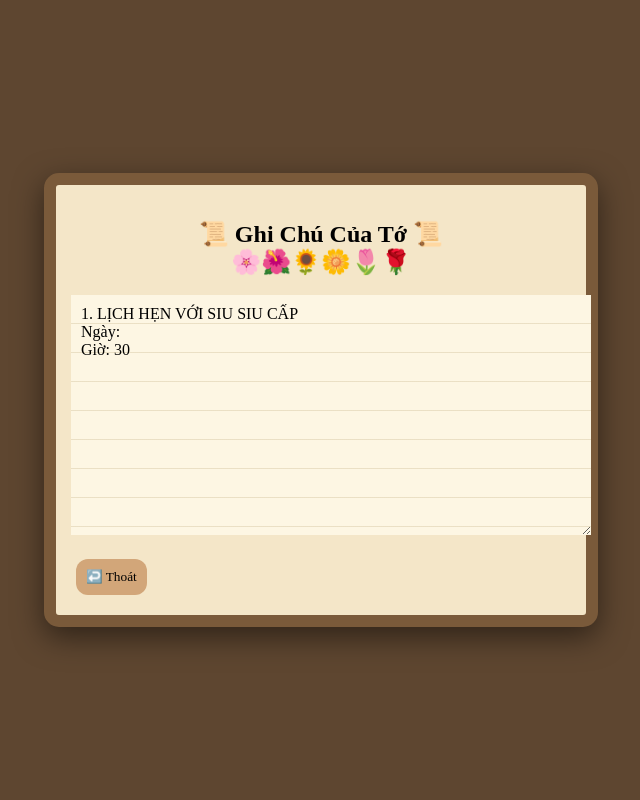
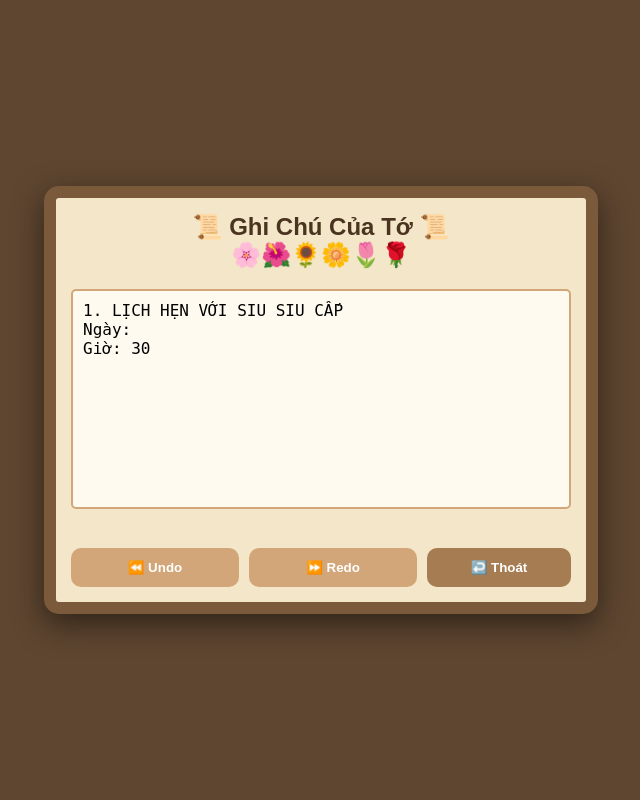
Before and after one commit to tramy0709/cute-notebook, a Flask app: page /note in a window 1280 px wide. Shown: the whole page, without its empty margins (319-959 px from the left). Run offline with Flask 3, Linux system fonts and the light colour scheme; data comes from the database, SQL or seed files in the repository; both versions use the stored data as it was after the commit.

Commit message:
add undo redo feature

```diff
--- a/app.py
+++ b/app.py
@@ -1,52 +1,64 @@
-import os
 from flask import Flask, render_template, request, jsonify
 import sqlite3
 
 app = Flask(__name__)
 
-DB_NAME = os.path.join(os.getcwd(), "note.db")
+DB_NAME = "note.db"
 
+# ================== INIT DB ==================
 def init_db():
     conn = sqlite3.connect(DB_NAME)
     cursor = conn.cursor()
 
+    # Bảng note chính
     cursor.execute("""
-        CREATE TABLE IF NOT EXISTS notes (
-            id INTEGER PRIMARY KEY,
-            content TEXT
-        )
+    CREATE TABLE IF NOT EXISTS notes (
+        id INTEGER PRIMARY KEY,
+        content TEXT
+    )
     """)
 
+    # Bảng history (để undo)
+    cursor.execute("""
+    CREATE TABLE IF NOT EXISTS history (
+        id INTEGER PRIMARY KEY AUTOINCREMENT,
+        content TEXT
+    )
+    """)
+
+    # Bảng redo (để redo) - MỚI
+    cursor.execute("""
+    CREATE TABLE IF NOT EXISTS redo (
+        id INTEGER PRIMARY KEY AUTOINCREMENT,
+        content TEXT
+    )
+    """)
+
+    # Tạo note mặc định nếu chưa có
     cursor.execute("SELECT * FROM notes WHERE id=1")
     if cursor.fetchone() is None:
         cursor.execute("INSERT INTO notes (id, content) VALUES (1, '')")
+        # Lưu bản ghi đầu tiên vào history để có mốc undo
+        cursor.execute("INSERT INTO history (content) VALUES ('')")
 
     conn.commit()
     conn.close()
 
 
+# ================== GET NOTE ==================
 def get_note():
     conn = sqlite3.connect(DB_NAME)
     cursor = conn.cursor()
-
     cursor.execute("SELECT content FROM notes WHERE id=1")
     result = cursor.fetchone()
-
     conn.close()
     return result[0] if result else ""
 
 
-def save_note(content):
-    conn = sqlite3.connect(DB_NAME)
-    cursor = conn.cursor()
-
-    cursor.execute("UPDATE notes SET content=? WHERE id=1", (content,))
-    conn.commit()
-    conn.close()
-
+# ================== ROUTES ==================
 
 @app.route('/')
-def cover():
+def home():
     return render_template('cover.html')
 
 
@@ -56,15 +68,92 @@ def note():
     return render_template('detail.html', note=note_content)
 
 
-# 🔥 API auto save
+# AUTO SAVE
 @app.route('/save', methods=['POST'])
 def auto_save():
     data = request.json
     content = data.get("content", "")
-    save_note(content)
+
+    conn = sqlite3.connect(DB_NAME)
+    cursor = conn.cursor()
+
+    # Khi có thay đổi mới, các hành động Redo cũ không còn giá trị -> Xóa Redo
+    cursor.execute("DELETE FROM redo")
+
+    # Lưu vào history
+    cursor.execute("INSERT INTO history (content) VALUES (?)", (content,))
+
+    # Update note hiện tại
+    cursor.execute("UPDATE notes SET content=? WHERE id=1", (content,))
+
+    conn.commit()
+    conn.close()
     return jsonify({"status": "saved"})
+
+
+# UNDO
+@app.route('/undo', methods=['POST'])
+def undo():
+    conn = sqlite3.connect(DB_NAME)
+    cursor = conn.cursor()
+
+    # Lấy 2 bản ghi gần nhất từ history (hiện tại và trước đó)
+    cursor.execute("SELECT id, content FROM history ORDER BY id DESC LIMIT 2")
+    rows = cursor.fetchall()
+
+    if len(rows) < 2:
+        conn.close()
+        return jsonify({"content": rows[0][1] if rows else ""})
+
+    current_id = rows[0][0]
+    current_content = rows[0][1]
+    previous_content = rows[1][1]
+
+    # Đưa nội dung hiện tại vào Redo
+    cursor.execute("INSERT INTO redo (content) VALUES (?)", (current_content,))
+
+    # Xóa nội dung hiện tại khỏi history
+    cursor.execute("DELETE FROM history WHERE id=?", (current_id,))
+
+    # Cập nhật note chính về bản ghi cũ hơn
+    cursor.execute("UPDATE notes SET content=? WHERE id=1", (previous_content,))
+
+    conn.commit()
+    conn.close()
+    return jsonify({"content": previous_content})
+
+
+# REDO
+@app.route('/redo', methods=['POST'])
+def redo():
+    conn = sqlite3.connect(DB_NAME)
+    cursor = conn.cursor()
+
+    # Lấy bản ghi cuối cùng trong bảng Redo
+    cursor.execute("SELECT id, content FROM redo ORDER BY id DESC LIMIT 1")
+    row = cursor.fetchone()
+
+    if row:
+        redo_id = row[0]
+        redo_content = row[1]
+
+        # Đưa nội dung này quay lại history
+        cursor.execute("INSERT INTO history (content) VALUES (?)", (redo_content,))
+
+        # Cập nhật vào note chính
+        cursor.execute("UPDATE notes SET content=? WHERE id=1", (redo_content,))
+
+        # Xóa khỏi bảng redo
+        cursor.execute("DELETE FROM redo WHERE id=?", (redo_id,))
+
+        conn.commit()
+        conn.close()
+        return jsonify({"content": redo_content})
+
+    conn.close()
+    return jsonify({"content": get_note()})
 
 
 if __name__ == '__main__':
     init_db()
-    app.run()
+    app.run(debug=True)
--- a/templates/detail.html
+++ b/templates/detail.html
@@ -4,7 +4,7 @@
 <meta charset="UTF-8">
 <meta name="viewport" content="width=device-width, initial-scale=1.0">
 
-<title>Ghi chú</title>
+<title>Notebook</title>
 
 <style>
 body {
@@ -14,9 +14,9 @@ body {
     justify-content: center;
     align-items: center;
     height: 100vh;
+    font-family: Arial, sans-serif;
 }
 
-/* khung gỗ */
 .frame {
     width: 95%;
     max-width: 500px;
@@ -27,49 +27,63 @@ body {
     box-shadow: 0 10px 30px rgba(0,0,0,0.5);
 }
 
-/* title */
 h2 {
     text-align: center;
-    font-family: serif;
+    color: #4a3420;
+    margin-top: 0;
 }
 
-/* textarea kiểu giấy dòng */
 textarea {
     width: 100%;
     height: 220px;
-    border: none;
+    border: 2px solid #d2a679;
+    border-radius: 5px;
     padding: 10px;
     font-size: 16px;
-    font-family: serif;
-    background: repeating-linear-gradient(
-        to bottom,
-        #fdf6e3,
-        #fdf6e3 28px,
-        #d8c9a6 29px
-    );
+    background: #fffaf0;
     outline: none;
+    box-sizing: border-box;
+    resize: none;
 }
 
-/* buttons */
 .actions {
     display: flex;
-    justify-content: space-between;
+    gap: 10px;
     margin-top: 15px;
 }
 
-.btn {
+button {
     flex: 1;
-    margin: 5px;
-    padding: 10px;
+    padding: 12px;
     border: none;
-    border-radius: 12px;
+    border-radius: 10px;
     background: #d2a679;
-    font-family: serif;
+    color: white;
+    font-weight: bold;
     cursor: pointer;
+    transition: background 0.3s;
 }
 
-.btn:hover {
-    background: #b88c5a;
+button:hover {
+    background: #bc8f62;
+}
+
+.exit-btn {
+    background: #a67c52;
+    text-decoration: none;
+    display: flex;
+    align-items: center;
+    justify-content: center;
+    flex: 1;
+    border-radius: 10px;
+}
+
+#status {
+    font-size: 12px;
+    color: #7a5a3a;
+    text-align: right;
+    height: 15px;
+    margin-top: 5px;
 }
 </style>
 </head>
@@ -77,26 +91,32 @@ textarea {
 <body>
 
 <div class="frame">
-
-    <h2>📜 Ghi Chú Của Tớ 📜 </br>
+    <h2>📜 Ghi Chú Của Tớ 📜<br>
         🌸🌺🌻🌼🌷🌹
     </h2>
 
-<textarea id="note">{{ note }}</textarea>
+    <textarea id="note">{{ note }}</textarea>
+    <div id="status"></div>
 
-<div class="actions">
-    <a href="/">
-        <button class="btn">↩️ Thoát</button>
-    </a>
+    <div class="actions">
+        <button type="button" id="undoBtn">⏪ Undo</button>
+        <button type="button" id="redoBtn">⏩ Redo</button>
+        <a href="/" class="exit-btn">
+            <button type="button" style="background:transparent; width: 100%;">↩️ Thoát</button>
+        </a>
+    </div>
+
 </div>
 
 <script>
 let timeout = null;
+const textarea = document.getElementById("note");
+const statusDiv = document.getElementById("status");
 
-const textarea = document.getElementById("note");
-
+// ================= AUTO SAVE =================
 textarea.addEventListener("input", function() {
     clearTimeout(timeout);
+    statusDiv.innerText = "Đang gõ...";
 
     timeout = setTimeout(() => {
         fetch("/save", {
@@ -107,12 +127,40 @@ textarea.addEventListener("input", function() {
             body: JSON.stringify({
                 content: textarea.value
             })
+        })
+        .then(() => {
+            statusDiv.innerText = "Đã lưu tự động";
+            setTimeout(() => { statusDiv.innerText = ""; }, 2000);
         });
-    }, 500); // delay 0.5s để tránh spam request
+    }, 800); // Lưu sau 0.8 giây khi ngừng gõ
+});
+
+
+// ================= UNDO =================
+document.getElementById("undoBtn").addEventListener("click", function() {
+    fetch("/undo", {
+        method: "POST"
+    })
+    .then(res => res.json())
+    .then(data => {
+        textarea.value = data.content;
+        statusDiv.innerText = "Đã Undo";
+    });
+});
+
+
+// ================= REDO =================
+document.getElementById("redoBtn").addEventListener("click", function() {
+    fetch("/redo", {
+        method: "POST"
+    })
+    .then(res => res.json())
+    .then(data => {
+        textarea.value = data.content;
+        statusDiv.innerText = "Đã Redo";
+    });
 });
 </script>
 
-</div>
-
 </body>
 </html>
```
Also changed, not shown: note.db.
